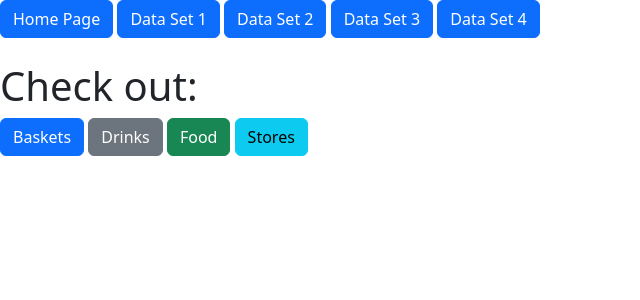
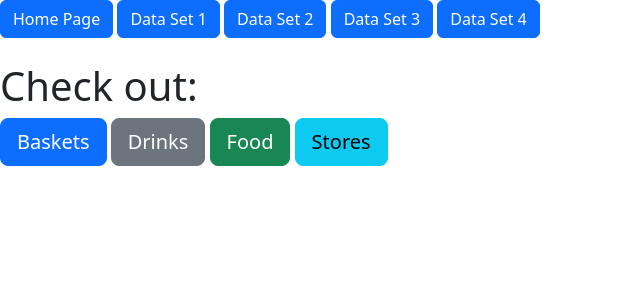
Before and after one commit to Darrenfisherlol/EC_DFisher_HW_4, a PHP site: page / in a window 1280 px wide. Shown: the top 300 px of the page, without its empty margins (0-640 px from the left). Run offline with PHP 8.4, Linux system fonts and the light colour scheme.

Commit message:
Add files via upload

```diff
--- a/index.php
+++ b/index.php
@@ -11,8 +11,8 @@
         Check out:
     </h1>
 
-    <a class="btn btn-primary" href="dataOne.php"  role="button"> Baskets </a>
-    <a class="btn btn-secondary" href="dataTwo.php"  role="button"> Drinks </a>
-    <a class="btn btn-success" href="dataThree.php"  role="button"> Food </a>
-    <a class="btn btn-info" href="dataFour.php"  role="button"> Stores </a>
+    <a class="btn btn-primary btn-lg" href="dataOne.php"  role="button"> Baskets </a>
+    <a class="btn btn-secondary btn-lg" href="dataTwo.php"  role="button"> Drinks </a>
+    <a class="btn btn-success btn-lg" href="dataThree.php"  role="button"> Food </a>
+    <a class="btn btn-info btn-lg" href="dataFour.php"  role="button"> Stores </a>
 </div>
```
